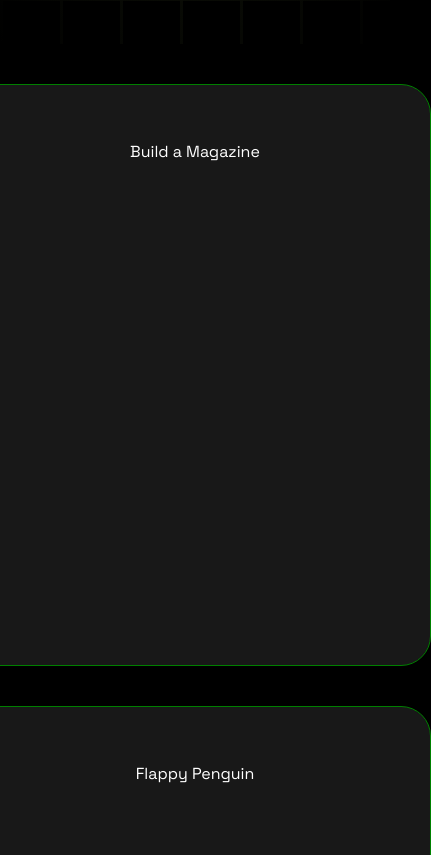
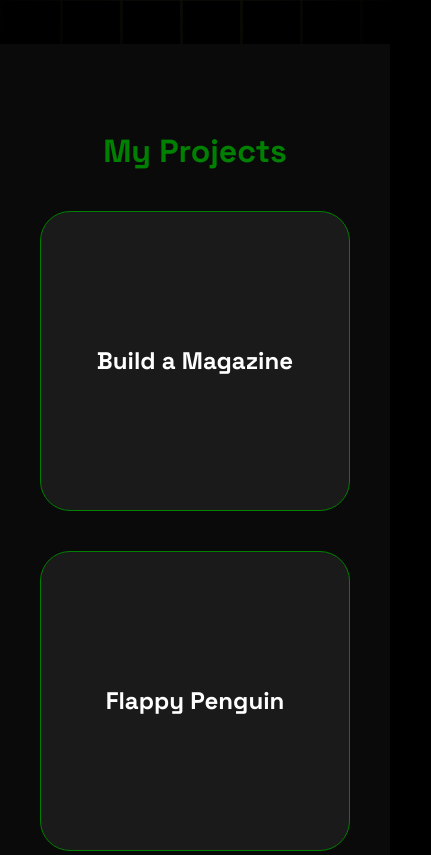
Before and after one commit to impish0/FreeCodeCamp, a plain HTML site: page CSS/BuildPersonalPortfolio/index.html in a window 390 px wide. Shown: the part 800-1655 px from the top of the page, 431 px wide, since content can reach past the window. Drawn offline with Linux system fonts and the light colour scheme.

Commit message:
Add initial HTML and CSS files for personal portfolio project

```diff
--- a/BuildPersonalPortfolio/index.html
+++ b/CSS/BuildPersonalPortfolio/index.html
@@ -20,20 +20,27 @@
       <h1>Hey 👋, I'm Dustin</h1>
       <p>I'm an aspiring software developer</p>
     </div>
-    <div id="project-section" class="project-section">
-      <div class="project-container">
-          <p class="project-tile">Build a Magazine</p>
+    <section id="project-section">
+      <h2 class="section-title">My Projects</h2>
+      <div class="project-grid">
+        <a href="#" class="project-tile" target="_blank">
+          <div class="project-container">
+            <p class="project-title">Build a Magazine</p>
+          </div>
+        </a>
+        <a href="#" class="project-tile" target="_blank">
+          <div class="project-container">
+            <p class="project-title">Flappy Penguin</p>
+          </div>
+        </a>
       </div>
-      <div class="project-container">
-          <p class="project-tile">Flappy Penguin</p>
-      </div>
-    </div>
-    <div id="profile-link" class="profile">
+    </section>
+    <div class="profile">
       <h1>Follow Along</h1>
       <p>If it's not on github, did it even happen?</p>
       <div class="links">
         <ul>
-          <li><a href="https://github.com/impish0/FreeCodeCamp" target="_blank">Github</a></li>
+          <li><a id="profile-link" href="https://github.com/impish0/FreeCodeCamp" target="_blank">Github</a></li>
           <li><a href="https://dustinhogate.com" target="_blank">DustinHogate.com</a></li>
         </ul>
       </div>
--- a/BuildPersonalPortfolio/styles.css
+++ b/CSS/BuildPersonalPortfolio/styles.css
@@ -1,3 +1,7 @@
+*, *::before, *::after {
+  box-sizing: border-box;
+}
+
 body {
   background-color: black;
   margin: 0;
@@ -81,30 +85,56 @@ ul li a:hover {
 
 /* Project Section */
 
-.project-section {
+#project-section {
+  background-color: #0a0a0a;
+  padding: 60px 20px;
+}
+
+.section-title {
+  font-size: 2.5em;
+  color: green;
+  margin-bottom: 40px;
+}
+
+.project-grid {
   width: 100%;
   max-width: 1200px;
-  margin: 40px auto;
+  margin: 0 auto;
   display: grid;
   grid-template-columns: repeat(auto-fit, minmax(300px, 1fr));
   gap: 40px;
   place-items: center;
 }
 
-.project-container {
-  display: grid;
-  height: 500px;
+.project-tile {
+  text-decoration: none;
+  color: inherit;
   width: 100%;
   max-width: 400px;
+}
+
+.project-container {
+  display: flex;
+  flex-direction: column;
+  align-items: center;
+  justify-content: center;
+  min-height: 300px;
+  width: 100%;
   background-color: #1f1f1fcc;
   padding: 40px;
   border-radius: 30px;
-  border: 1px solid green;
+  border: 1px solid green;}
+
+.project-container:hover {
+  transform: translateY(-5px);
+  border-color: lightgreen;
 }
 
 .project-title {
-  font-size: 1rem;
+  font-size: 1.5rem;
   font-weight: bold;
+  color: white;
+  margin: 0;
 }
 
 /* Profile links section */
@@ -148,3 +178,34 @@ ul li a:hover {
 .profile li a {
   border-radius: 30px;
 }
+
+@media (max-width: 768px) {
+  .welcome h1 {
+    font-size: 2.5em;
+    padding: 20px 30px;
+  }
+
+  .welcome p {
+    font-size: 1.2em;
+    padding: 0 30px;
+  }
+
+  .section-title {
+    font-size: 2em;
+  }
+
+  .project-grid {
+    grid-template-columns: 1fr;
+    padding: 0 20px;
+  }
+
+  .profile h1 {
+    font-size: 2.5em;
+    padding: 20px 30px 0;
+  }
+
+  .profile p {
+    font-size: 1.2em;
+    padding: 0 30px;
+  }
+}
```
Also changed, not shown: HTMLBasics/Accessable_Audio_Controller/index.html (renamed from Accessable_Audio_Controller/index.html).
